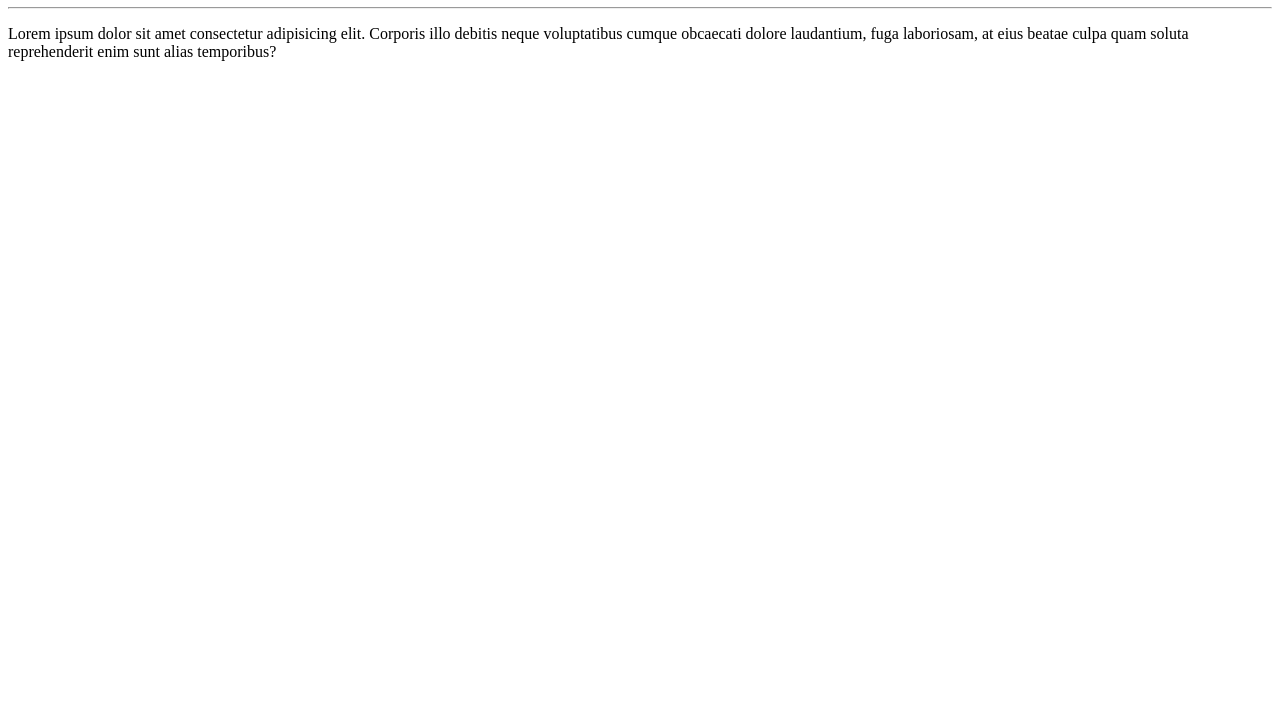
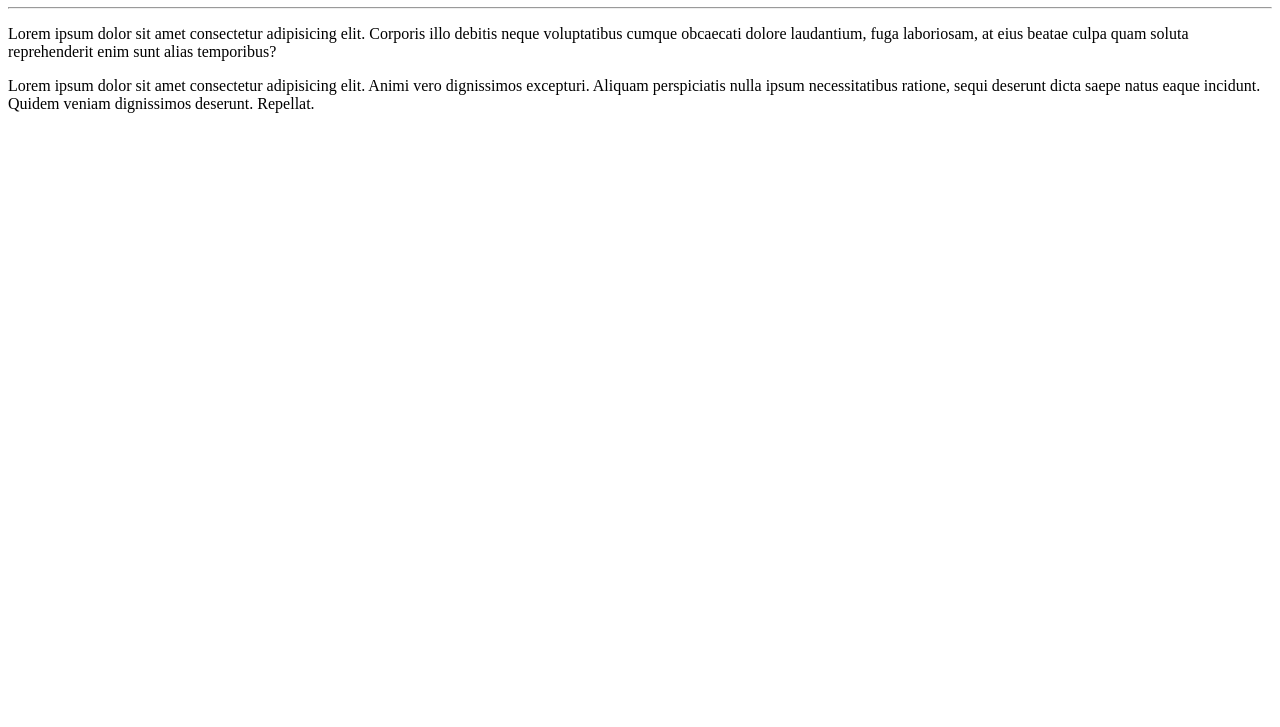
Before and after one commit to ItaloCassimiro/Ola-Mundo, a plain HTML site: page site-exemplo/index.html in a window 1280 px wide. Shown: the part 73-800 px from the top of the page. Drawn offline with Linux system fonts and the light colour scheme.

Commit message:
adicionei um paragrafo

```diff
--- a/site-exemplo/index.html
+++ b/site-exemplo/index.html
@@ -10,5 +10,6 @@
     <h1>Olá, Mundo</h1>
     <hr>
     <p>Lorem ipsum dolor sit amet consectetur adipisicing elit. Corporis illo debitis neque voluptatibus cumque obcaecati dolore laudantium, fuga laboriosam, at eius beatae culpa quam soluta reprehenderit enim sunt alias temporibus?</p>
+    <p>Lorem ipsum dolor sit amet consectetur adipisicing elit. Animi vero dignissimos excepturi. Aliquam perspiciatis nulla ipsum necessitatibus ratione, sequi deserunt dicta saepe natus eaque incidunt. Quidem veniam dignissimos deserunt. Repellat.</p>
 </body>
 </html>
```
